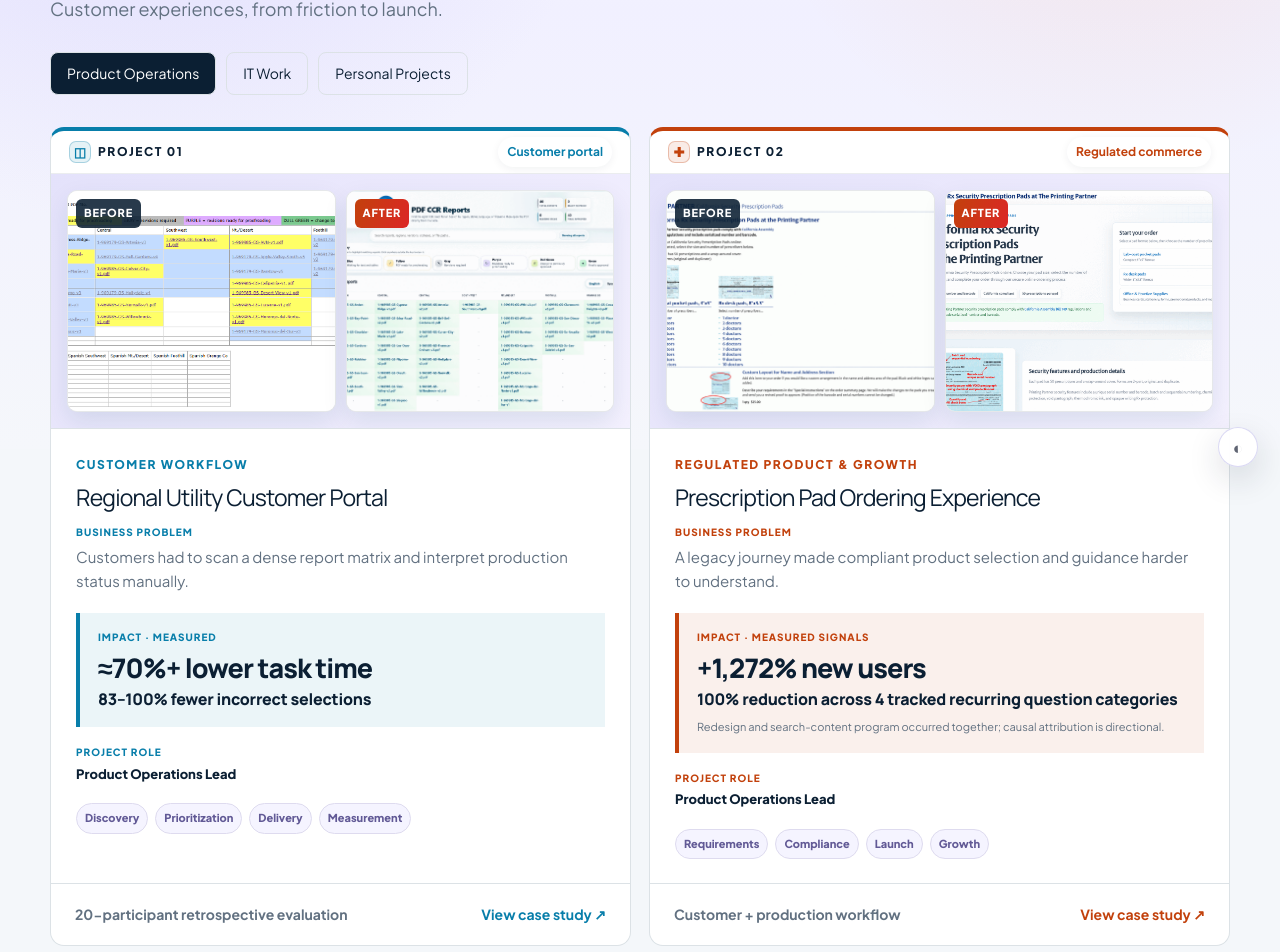
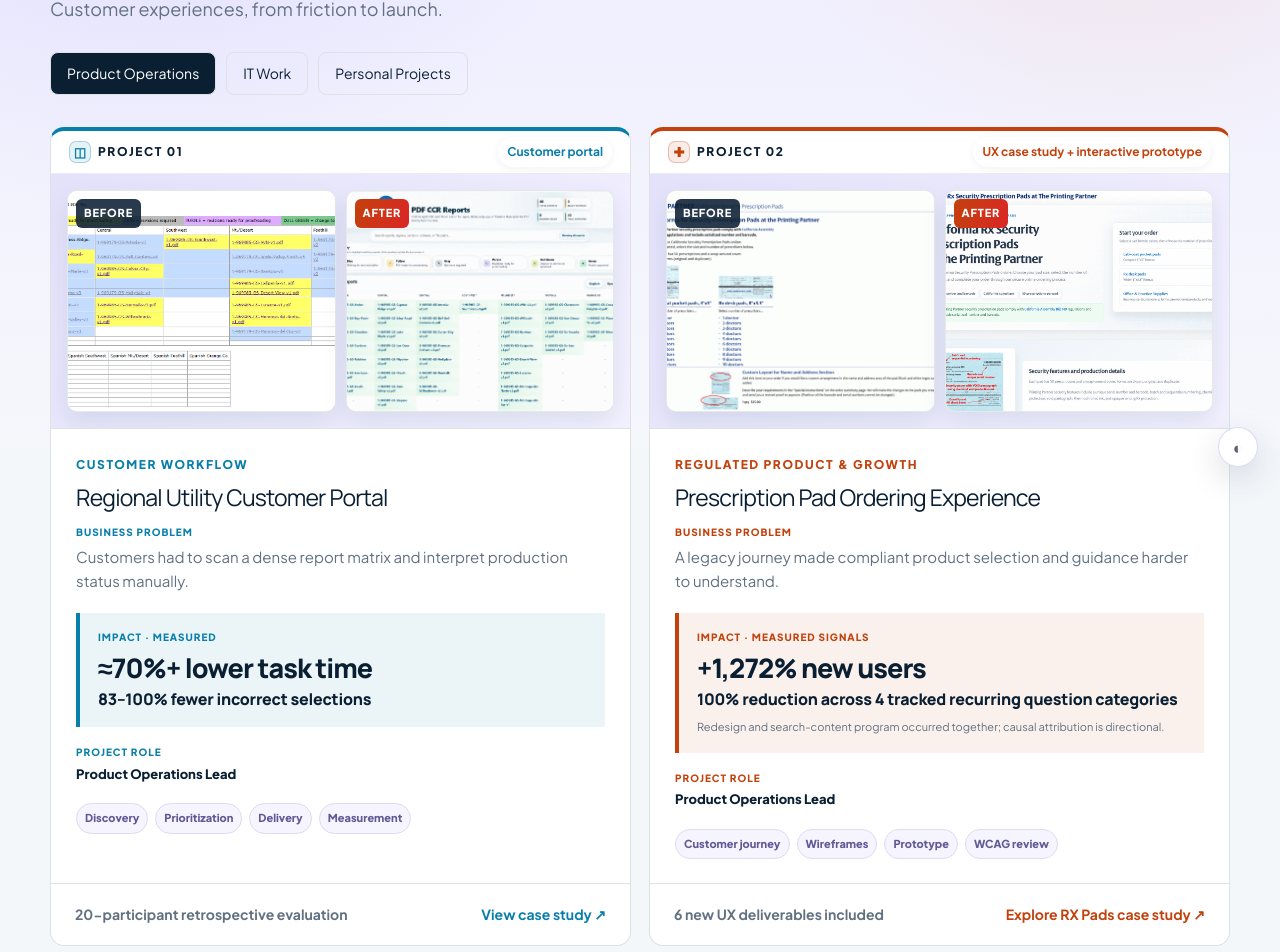
Before and after one commit to andrewjaebok/digital-operations-portfolio, a Next.js app: page /work/product-operations in a window 1280 px wide. Shown: the part 311-1263 px from the top of the page. Built offline with nearby package versions, Linux system fonts and the light colour scheme.

Commit message:
Make RX Pads UX wireframes and prototype visible from Product Operations gallery

```diff
--- a/app/work/product-operations/page.tsx
+++ b/app/work/product-operations/page.tsx
@@ -19,7 +19,7 @@ export default function CategoryPage(){return <main><PortfolioNav/><section clas
             <div className="portfolio-card-footer"><span>20-participant retrospective evaluation</span><b>View case study ↗</b></div>
           </Link>
           <Link className="bento-card portfolio-project-card rx-project" href="/projects/prescription-pad-ordering-portal">
-            <div className="project-topline"><span><i aria-hidden="true">✚</i> Project 02</span><b>Regulated commerce</b></div>
+            <div className="project-topline"><span><i aria-hidden="true">✚</i> Project 02</span><b>UX case study + interactive prototype</b></div>
             <div className="portfolio-card-media project-compare-media" aria-label="Prescription pad ordering experience before and after">
               <figure><span>Before</span><Image src="/images/rx-pad-portal/order-before.png" width={1502} height={888} alt="Original California prescription pad ordering experience" /></figure>
               <figure><span>After</span><Image src="/images/rx-pad-portal/order-after.png" width={1225} height={788} alt="Redesigned California prescription pad ordering experience" /></figure>
@@ -29,9 +29,9 @@ export default function CategoryPage(){return <main><PortfolioNav/><section clas
               <p className="project-business-problem"><span>Business problem</span>A legacy journey made compliant product selection and guidance harder to understand.</p>
               <div className="project-card-impact"><span>Impact · Measured signals</span><strong>+1,272% new users</strong><strong>100% reduction across 4 tracked recurring question categories</strong><small>Redesign and search-content program occurred together; causal attribution is directional.</small></div>
               <p className="project-card-role"><span>Project role</span>Product Operations Lead</p>
-              <div className="project-tag-row" aria-label="Project capabilities"><span>Requirements</span><span>Compliance</span><span>Launch</span><span>Growth</span></div>
+              <div className="project-tag-row" aria-label="Project capabilities"><span>Customer journey</span><span>Wireframes</span><span>Prototype</span><span>WCAG review</span></div>
             </div>
-            <div className="portfolio-card-footer"><span>Customer + production workflow</span><b>View case study ↗</b></div>
+            <div className="portfolio-card-footer"><span>6 new UX deliverables included</span><b>Explore RX Pads case study ↗</b></div>
           </Link>
           <Link className="bento-card portfolio-project-card finder-project" href="/projects/university-logo-directory">
             <div className="project-topline"><span><i aria-hidden="true">⌕</i> Project 05</span><b>Discovery &amp; validation</b></div>
```
